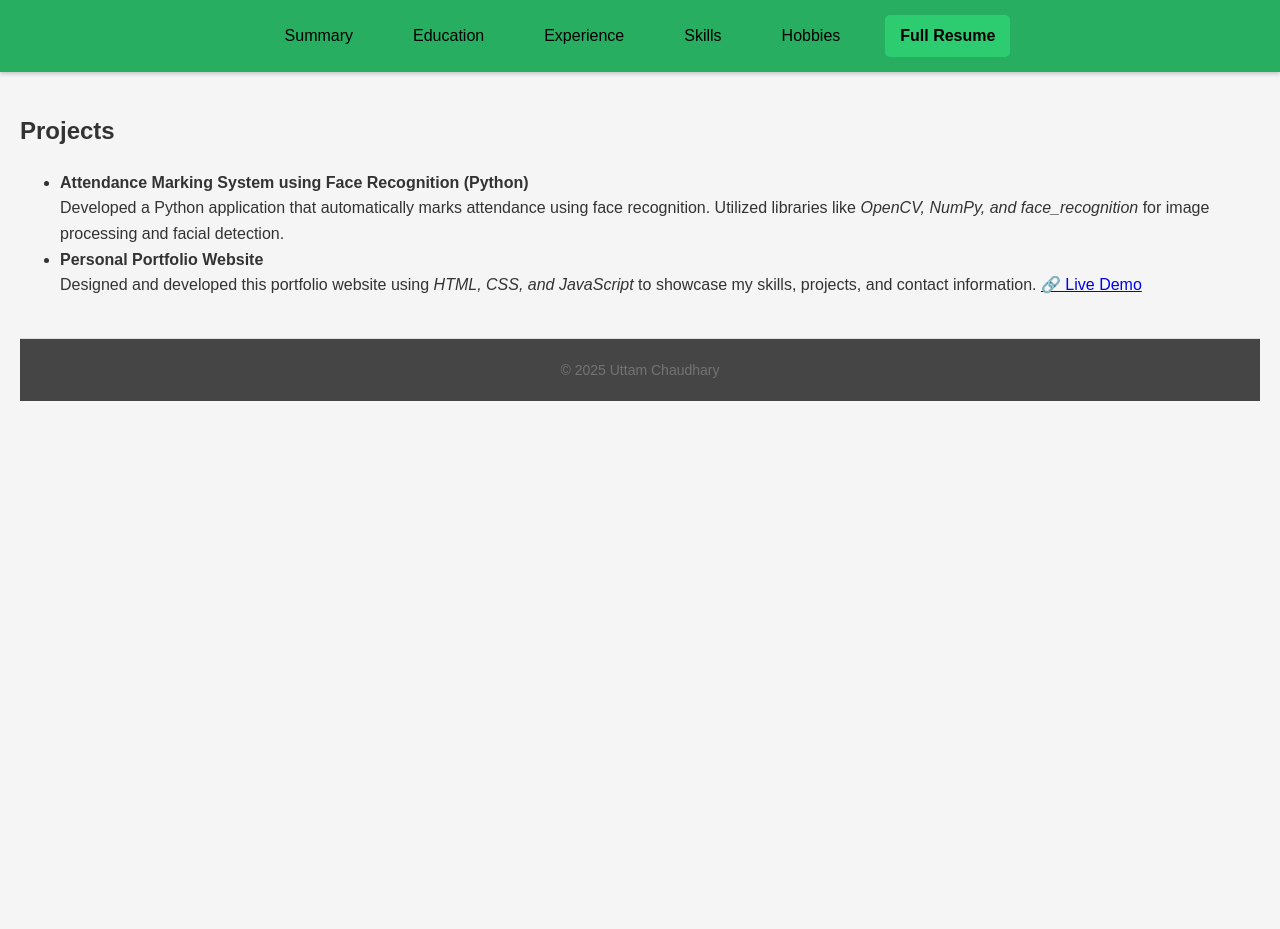
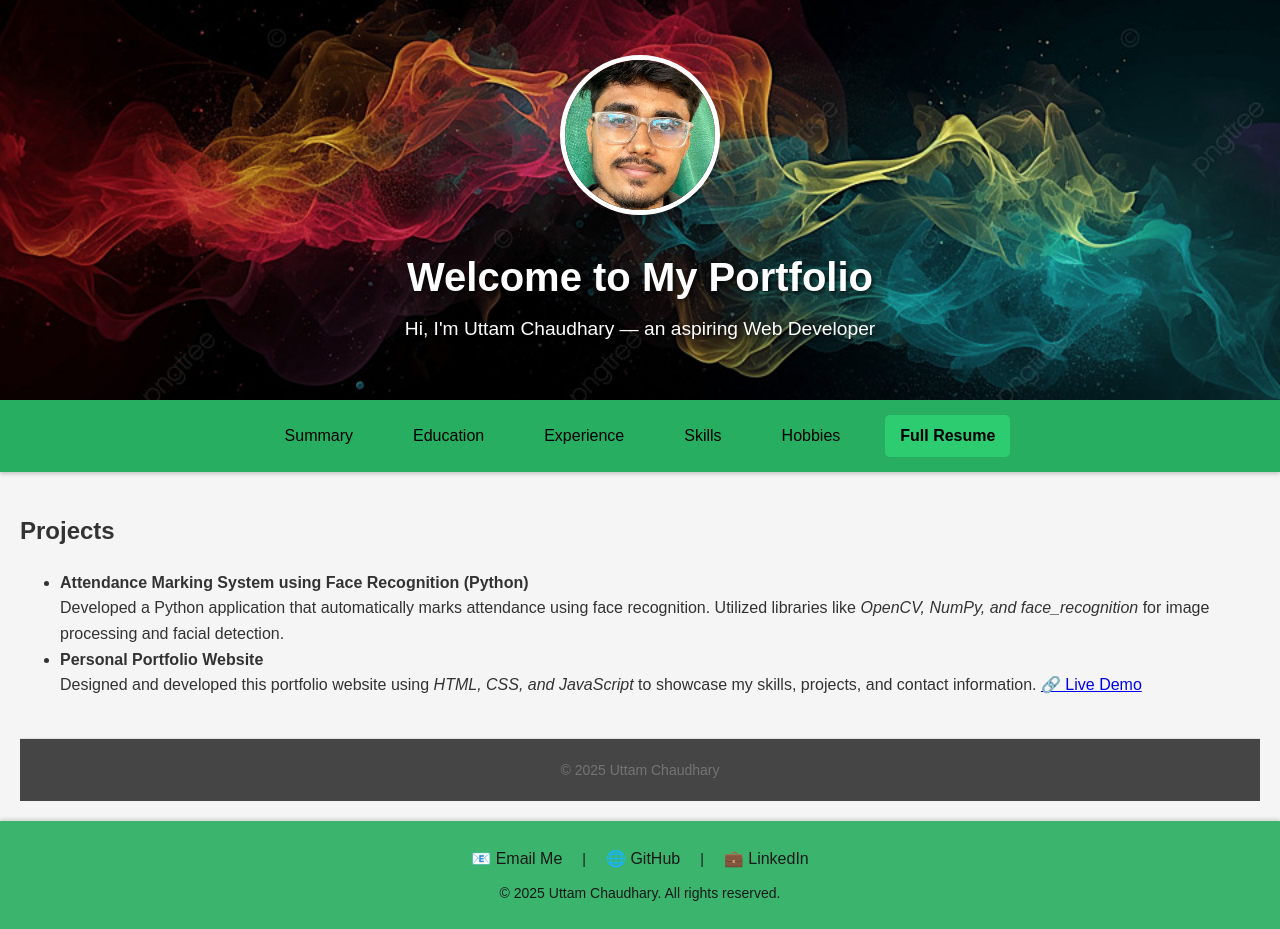
Before and after one commit to Uttam7276/uttam-portfolio, a React (Vite) app: page /resume in a window 1280 px wide. Before the commit the page ends 800 px from the top, so only its background shows below. Built offline with nearby package versions, Linux system fonts and the light colour scheme; the HTML template or start-up script is replaced by a standard one.

Commit message:
some updates commit

```diff
--- a/src/App.jsx
+++ b/src/App.jsx
@@ -1,27 +1,61 @@
 import React from 'react';
 import { BrowserRouter, Routes, Route } from 'react-router-dom';
+
+// Import all your components
+import Header from './components/Header';
 import Nav from './components/Nav';
+import Footer from './components/Footer';
+
+// Import all your page components
 import Summary from './pages/Summary';
 import Education from './pages/Education';
 import Experience from './pages/Experience';
 import Skills from './pages/Skills';
 import Hobbies from './pages/Hobbies';
 import Resume from './pages/Resume';
+
 import './index.css';
 
-export default function App(){
+export default function App() {
+  // Style for the main container to ensure footer sticks to the bottom
+  const appContainerStyle = {
+    display: 'flex',
+    flexDirection: 'column',
+    minHeight: '100vh', // Ensures the container takes at least the full height of the viewport
+  };
+
+  // Style for the main content area to make it grow and push the footer down
+  const mainContentStyle = {
+    flex: '1', // This makes this element grow to fill available space
+    padding: '20px',
+  };
+
   return (
     <BrowserRouter>
-      <Nav />
-      <div style={{padding:20}}>
-        <Routes>
-          <Route path="/" element={<Summary/>} />
-          <Route path="/education" element={<Education/>} />
-          <Route path="/experience" element={<Experience/>} />
-          <Route path="/skills" element={<Skills/>} />
-          <Route path="/hobbies" element={<Hobbies/>} />
-          <Route path="/resume" element={<Resume/>} />
-        </Routes>
+      {/* This div is our main flex container */}
+      <div style={appContainerStyle}>
+
+        {/* Header will appear at the top of every page */}
+        <Header />
+
+        {/* Navigation will be below the header */}
+        <Nav />
+
+        {/* This main element will hold your page content and grow to fill space */}
+        <main style={mainContentStyle}>
+          <Routes>
+            <Route path="/" element={<Summary />} />
+            <Route path="/education" element={<Education />} />
+            <Route path="/experience" element={<Experience />} />
+            <Route path="/skills" element={<Skills />} />
+            <Route path="/hobbies" element={<Hobbies />} />
+            <Route path="/resume" element={<Resume />} />
+          </Routes>
+        </main>
+
+        {/* Footer will stick to the bottom of the page */}
+        <Footer />
+
       </div>
     </BrowserRouter>
   );
--- /dev/null
+++ b/src/components/footer.jsx
@@ -0,0 +1,71 @@
+import React from 'react';
+
+export default function Footer() {
+  // --- STYLES ---
+
+  // Main footer style to match the green navbar theme
+  const footerStyle = {
+    backgroundColor: '#27ae60', // Same green as the navbar
+    color: '#000000',          // Black text
+    padding: '25px',
+    textAlign: 'center',
+    boxShadow: '0 -2px 4px rgba(0, 0, 0, 0.15)', // Shadow on top for separation
+    marginTop: 'auto', // Pushes footer to the bottom in your App.jsx flex layout
+  };
+
+  // Style for the links to make them look clean
+  const linkStyle = {
+    color: '#000000',
+    textDecoration: 'none',
+    margin: '0 10px',
+    fontSize: '1rem',
+    transition: 'opacity 0.3s ease', // Smooth hover effect
+  };
+
+  // --- COMPONENT RENDER ---
+
+  return (
+    <footer style={footerStyle}>
+      <div style={{ marginBottom: '10px' }}>
+        {/* Email */}
+        <a
+          href="mailto:uttamsw183221@gmail.com"
+          style={linkStyle}
+          onMouseEnter={e => e.target.style.opacity = 0.7}
+          onMouseLeave={e => e.target.style.opacity = 1}
+        >
+          📧 Email Me
+        </a>
+        <span style={{ margin: '0 10px' }}>|</span>
+        {/* GitHub */}
+        <a
+          href="https://github.com/uttam7276"
+          target="_blank"
+          rel="noopener noreferrer"
+          style={linkStyle}
+          onMouseEnter={e => e.target.style.opacity = 0.7}
+          onMouseLeave={e => e.target.style.opacity = 1}
+        >
+          🌐 GitHub
+        </a>
+        <span style={{ margin: '0 10px' }}>|</span>
+        {/* LinkedIn */}
+        <a
+          href="https://www.linkedin.com/in/uttam-chaudhary-606492292"
+          target="_blank"
+          rel="noopener noreferrer"
+          style={linkStyle}
+          onMouseEnter={e => e.target.style.opacity = 0.7}
+          onMouseLeave={e => e.target.style.opacity = 1}
+        >
+          💼 LinkedIn
+        </a>
+      </div>
+
+      {/* Copyright Notice */}
+      <div>
+        &copy; {new Date().getFullYear()} Uttam Chaudhary. All rights reserved.
+      </div>
+    </footer>
+  );
+}
--- /dev/null
+++ b/src/components/header.jsx
@@ -0,0 +1,53 @@
+import React from 'react';
+
+// Import your images
+import backgroundImage from '../assets/back_image.jpg';
+import profileImage from '../assets/profile.jpg';
+
+export default function Header() {
+  const headerStyle = {
+    position: 'relative', // Needed for absolute positioning of children
+    width: '100%',
+    height: '400px', // Adjust height as needed for your banner
+    backgroundImage: `url(${backgroundImage})`,
+    backgroundSize: 'cover',
+    backgroundPosition: 'center',
+    display: 'flex',
+    flexDirection: 'column',
+    justifyContent: 'center',
+    alignItems: 'center',
+    color: '#fff', // White text for contrast on the banner
+    textAlign: 'center',
+    textShadow: '2px 2px 4px rgba(0, 0, 0, 0.7)', // Adds readability for text
+  };
+
+  const profilePicStyle = {
+    width: '150px', // Size of the profile picture
+    height: '150px',
+    borderRadius: '50%', // Makes it circular
+    objectFit: 'cover', // Ensures the image covers the area without distortion
+    border: '5px solid #fff', // White border around the profile picture
+    marginBottom: '20px', // Space between pic and text
+    boxShadow: '0 4px 8px rgba(0, 0, 0, 0.3)', // Subtle shadow for depth
+  };
+
+  const nameStyle = {
+    fontSize: '2.5rem', // Larger font for your name
+    margin: '10px 0 5px 0', // Spacing for your name
+    fontWeight: 'bold',
+  };
+
+  const titleStyle = {
+    fontSize: '1.2rem', // Smaller font for the title/tagline
+    margin: '0',
+  };
+
+  // --- COMPONENT RENDER ---
+  return (
+    <header style={headerStyle}>
+      <img src={profileImage} alt="Profile" style={profilePicStyle} />
+      <h1 style={nameStyle}>Welcome to My Portfolio</h1>
+      <p style={titleStyle}>Hi, I'm Uttam Chaudhary — an aspiring Web Developer</p>
+    </header>
+  );
+}
```
